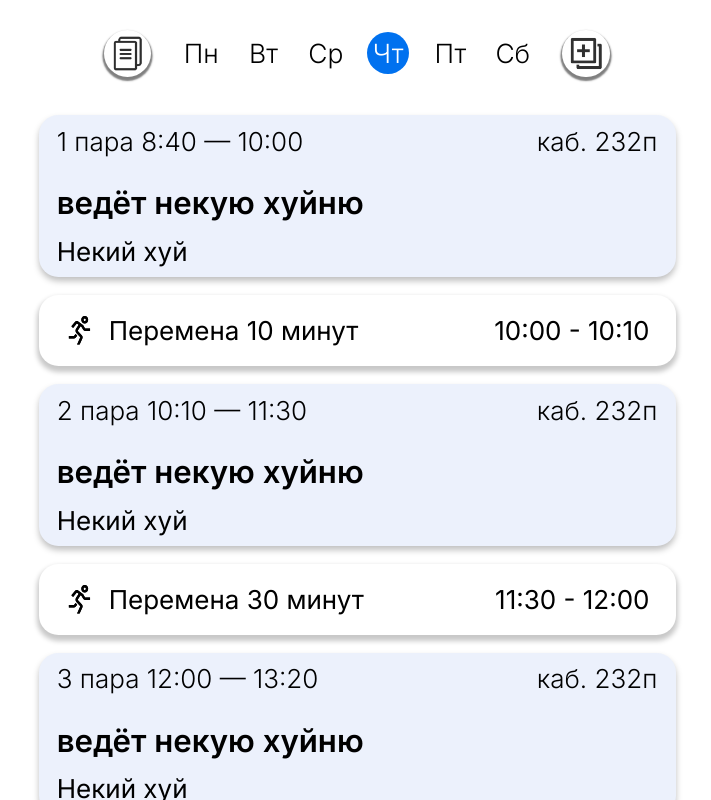
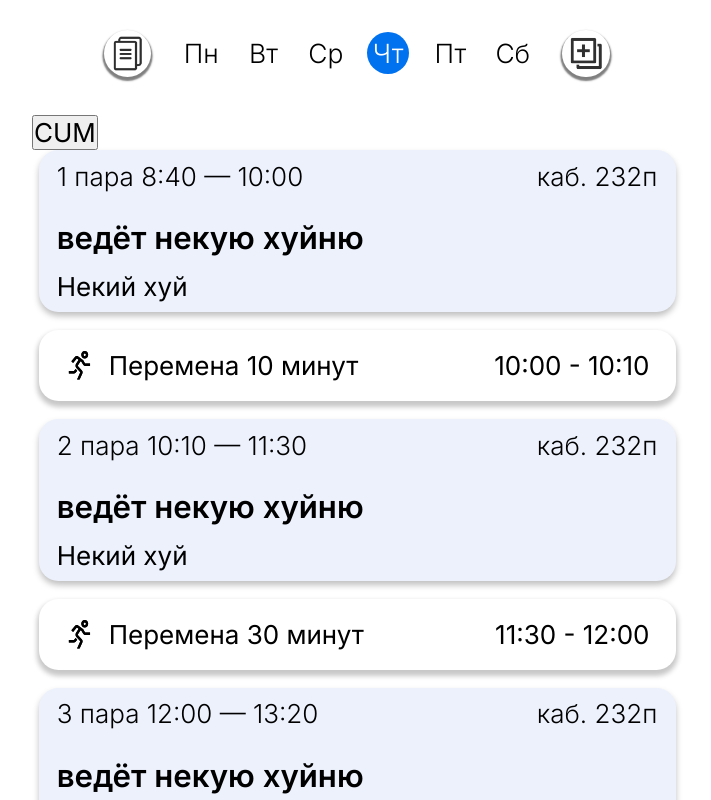
Before and after one commit to stinger222/edu-schedule-constructor, a React (Create React App) app: page / in a window 1280 px wide. Shown: the top 800 px of the page, without its empty margins (283-994 px from the left). Built offline with nearby package versions, Linux system fonts and the light colour scheme.

Commit message:
Add core actions for MobX sotores

```diff
--- a/src/components/pages/Main/Main.tsx
+++ b/src/components/pages/Main/Main.tsx
@@ -16,7 +16,7 @@ const Main = () => {
 
 	const selectedDayId = uiStore.selectedDayId
 
-	const selectedDay = composedSchedulesStore.schedules[0].week[selectedDayId]
+	const selectedDay = composedSchedulesStore.schedules[composedSchedulesStore.schedules.length - 1].week[selectedDayId]
 	const selectedDayRings = ringSchedules.find(i => i.id === selectedDay.ring_schedule_id).rings
 
 	// i.e data for certain LessonCard and BreackCard
@@ -29,7 +29,6 @@ const Main = () => {
 		if (itemId + 1 >= selectedDay.lesson_ids.length ) {
 			breakEnd = undefined
 		}
-
 		return [lesson, lessonRings, breakStart, breakEnd]
 	}
 
@@ -42,7 +41,12 @@ const Main = () => {
 		<StyledMain>
 			<Header/>
 			<Container>
-
+				<button onClick={() => {
+					composedSchedulesStore.addSchedule([{
+						ring_schedule_id: "rings1",
+						lesson_ids: ["1", "1", "1"]
+					}])
+				}}>CUM</button>
 				{errorMessage &&
 					<h1
 						style={{ textAlign: 'center', color: 'orangered' }}
--- a/src/stores/ComposedSchedulesStore.ts
+++ b/src/stores/ComposedSchedulesStore.ts
@@ -1,10 +1,10 @@
 import { nanoid } from 'nanoid';
-import { IComposedSchedule } from './interfaces';
+import { IComposedSchedule, IComposedDay } from './interfaces';
 import { makeAutoObservable } from "mobx"
 
 export interface IComposedSchedulesStore {
 	schedules: IComposedSchedule[],
-	addSchedule: (schedule: IComposedSchedule) => void
+	addSchedule: (week: IComposedDay[], id?: string) => void
 }
 
 class ComposedSchedulesStore implements IComposedSchedulesStore {
@@ -41,8 +41,13 @@ class ComposedSchedulesStore implements IComposedSchedulesStore {
 		makeAutoObservable(this)
 	}
 
-	addSchedule(schedule) {
-		this.schedules.push(schedule)
+	addSchedule(week: IComposedDay[], id?: string) {
+		this.schedules.push({
+			id: id ?? nanoid(6),
+			week
+		})
+
+		console.log(JSON.stringify(this.schedules[this.schedules.length-1], null, 2));
 	}
 }
 
--- a/src/stores/LessonsStore.ts
+++ b/src/stores/LessonsStore.ts
@@ -1,8 +1,15 @@
+import { nanoid } from 'nanoid';
 import { ILesson } from './interfaces';
 import { makeAutoObservable } from 'mobx';
 
 export interface ILessonsStore {
-	lessons: ILesson[]
+	lessons: ILesson[],
+	addLesson: (
+		cabinet: string,
+		teacher: string,
+		lesson_name: string,
+		id?: string
+	) => void
 }
 class LessonsStore implements ILessonsStore {
 	lessons: ILesson[] = [{
@@ -20,12 +27,21 @@ class LessonsStore implements ILessonsStore {
 		cabinet: "1111",
 		teacher: "да",
 		lesson_name: "Ещё пара "
-	},
+	}
 ]
 
 	constructor() {
 		makeAutoObservable(this)
 	}
+
+	addLesson(cabinet: string, teacher: string, lesson_name: string, id?: string) {
+		this.lessons.push({
+			cabinet,
+			teacher,
+			lesson_name,
+			id: id ?? nanoid(6)
+		})
+	}
 }
 
 export default LessonsStore
--- a/src/stores/RingSchedulesStore.ts
+++ b/src/stores/RingSchedulesStore.ts
@@ -3,7 +3,11 @@ import { IRingSchedule } from './interfaces';
 import { makeAutoObservable } from 'mobx';
 
 export interface IRingSchedulesStore {
-	schedules: IRingSchedule[]
+	schedules: IRingSchedule[],
+	addSchedule: (
+		rings: Array<{start: string, end: string}>,
+		id?: string
+	) => void
 }
 class RingSchedulesStore implements IRingSchedulesStore {
 	schedules: IRingSchedule[] = [{
@@ -38,6 +42,14 @@ class RingSchedulesStore implements IRingSchedulesStore {
 	constructor() {
 		makeAutoObservable(this)
 	}
+
+
+	addSchedule( rings: Array<{start: string, end: string}>, id?: string) {
+		this.schedules.push({
+			id: id ?? nanoid(6),
+			rings
+		})
+	}
 }
 
 export default RingSchedulesStore
--- a/src/stores/interfaces.ts
+++ b/src/stores/interfaces.ts
@@ -16,7 +16,7 @@ export interface ILesson {
 }
 
 // Composedschedule
-interface IComposedDay {
+export interface IComposedDay {
 	ring_schedule_id: string,
 	lesson_ids: string[]
 }
```
